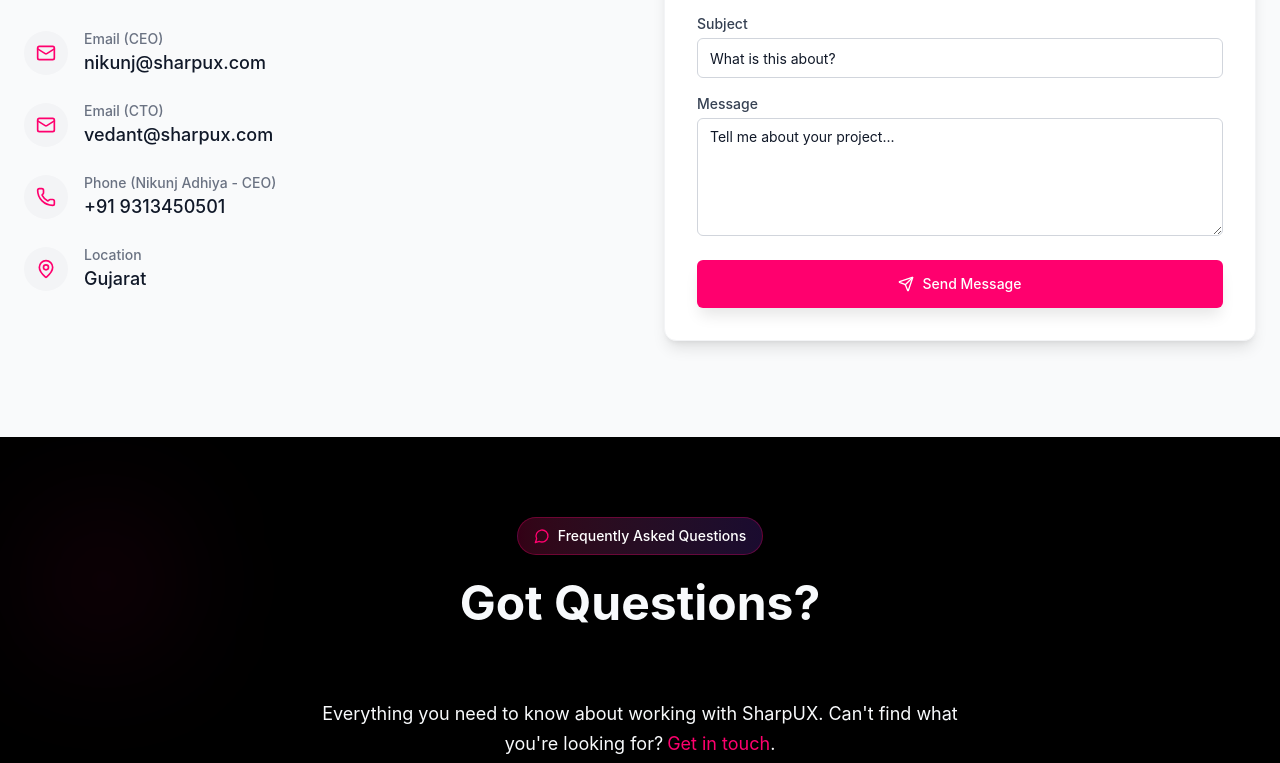
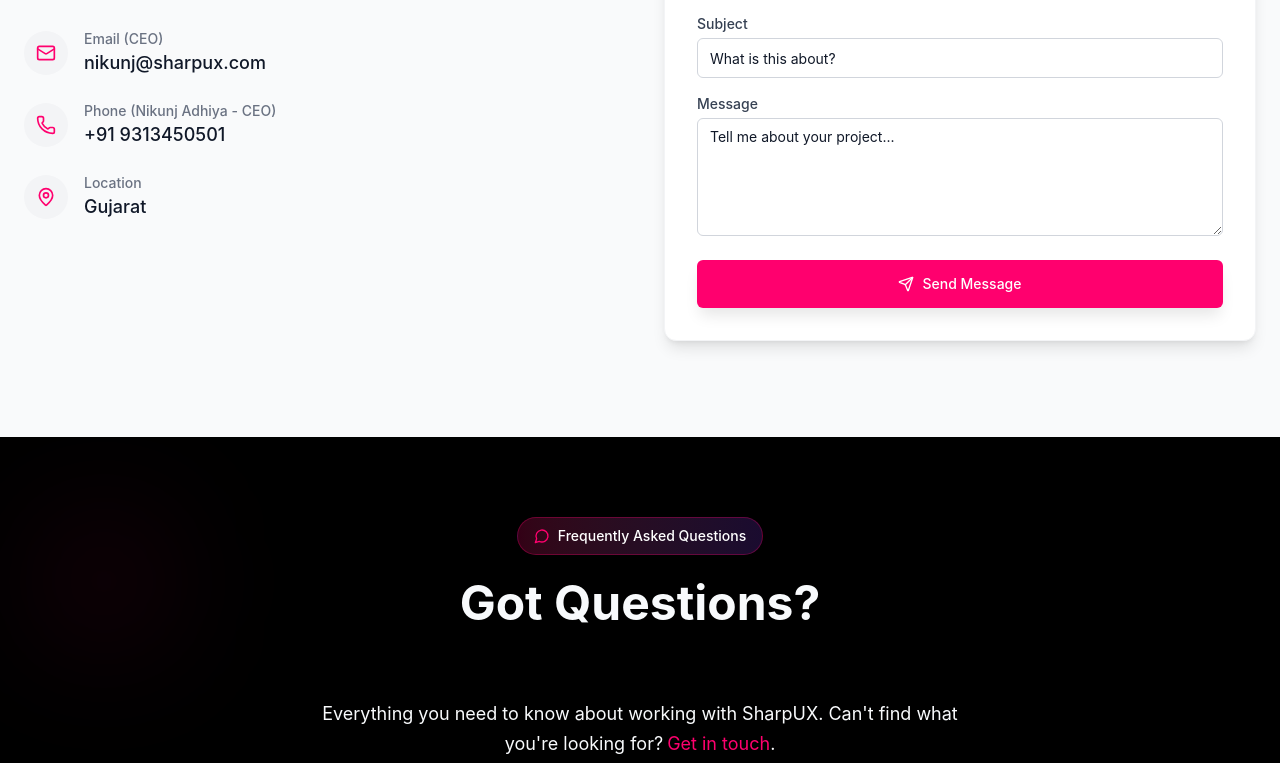
Before and after one commit to VedantRaval3011/sharpux, a Next.js app: page / in a window 1280 px wide. Shown: the part 6697-7460 px from the top of the page. Built offline with nearby package versions, Linux system fonts and the light colour scheme.

Commit message:
feat: update contact email and remove CTO email from Footer and Contact components

```diff
--- a/src/app/api/send-email/route.ts
+++ b/src/app/api/send-email/route.ts
@@ -22,7 +22,7 @@ export async function POST(request: Request) {
     // Send email
     await transporter.sendMail({
       from: `"Sharpux" <${process.env.EMAIL_USER}>`, // Sender address
-      to: 'vedantraval333@gmail.com', // Recipient email
+      to: 'nikunj@sharpux.com', // Recipient email
       subject: `New Contact Form Submission: ${subject}`,
       html: `
         <h2>New Message from ${name}</h2>
--- a/src/components/Contact.tsx
+++ b/src/components/Contact.tsx
@@ -69,12 +69,6 @@ const Contact = () => {
       title: 'Email (CEO)',
       value: 'nikunj@sharpux.com',
       link: 'mailto:nikunj@sharpux.com'
-    },
-    {
-      icon: <Mail className="h-5 w-5 text-sharp-pink" />,
-      title: 'Email (CTO)',
-      value: 'vedant@sharpux.com',
-      link: 'mailto:vedant@sharpux.com'
     },
     {
       icon: <Phone className="h-5 w-5 text-sharp-pink" />,
--- a/src/components/Footer.tsx
+++ b/src/components/Footer.tsx
@@ -67,7 +67,6 @@ const Footer = () => {
             <ul className="space-y-2">
               <li>Nikunj Adhiya (CEO): +91 9313450501</li>
               <li><a href="mailto:nikunj@sharpux.com" className="hover:text-sharp-pink">nikunj@sharpux.com</a></li>
-              <li><a href="mailto:vedant@sharpux.com" className="hover:text-sharp-pink">vedant@sharpux.com</a></li>
               <li>Gujarat</li>
             </ul>
           </div>
```
Also changed, not shown: 1 other file (tests, documents, lock files or other folders).
